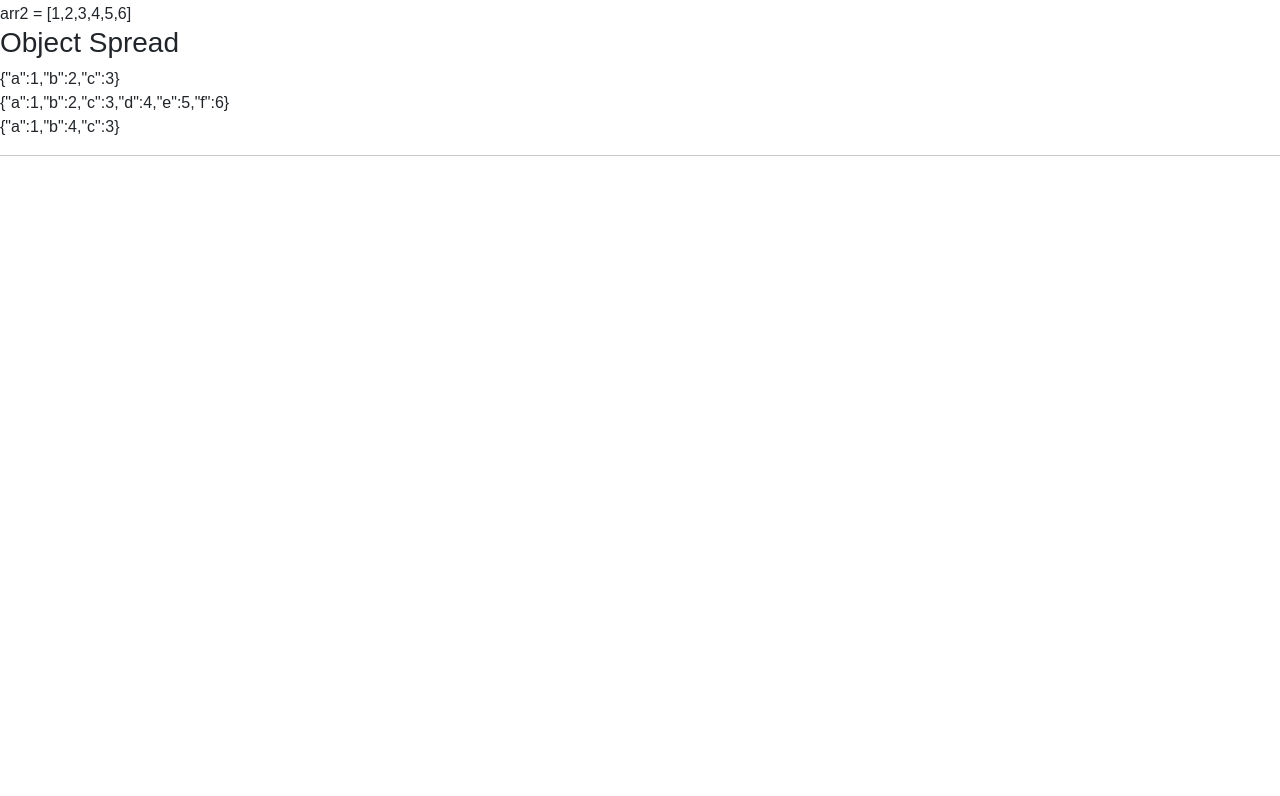
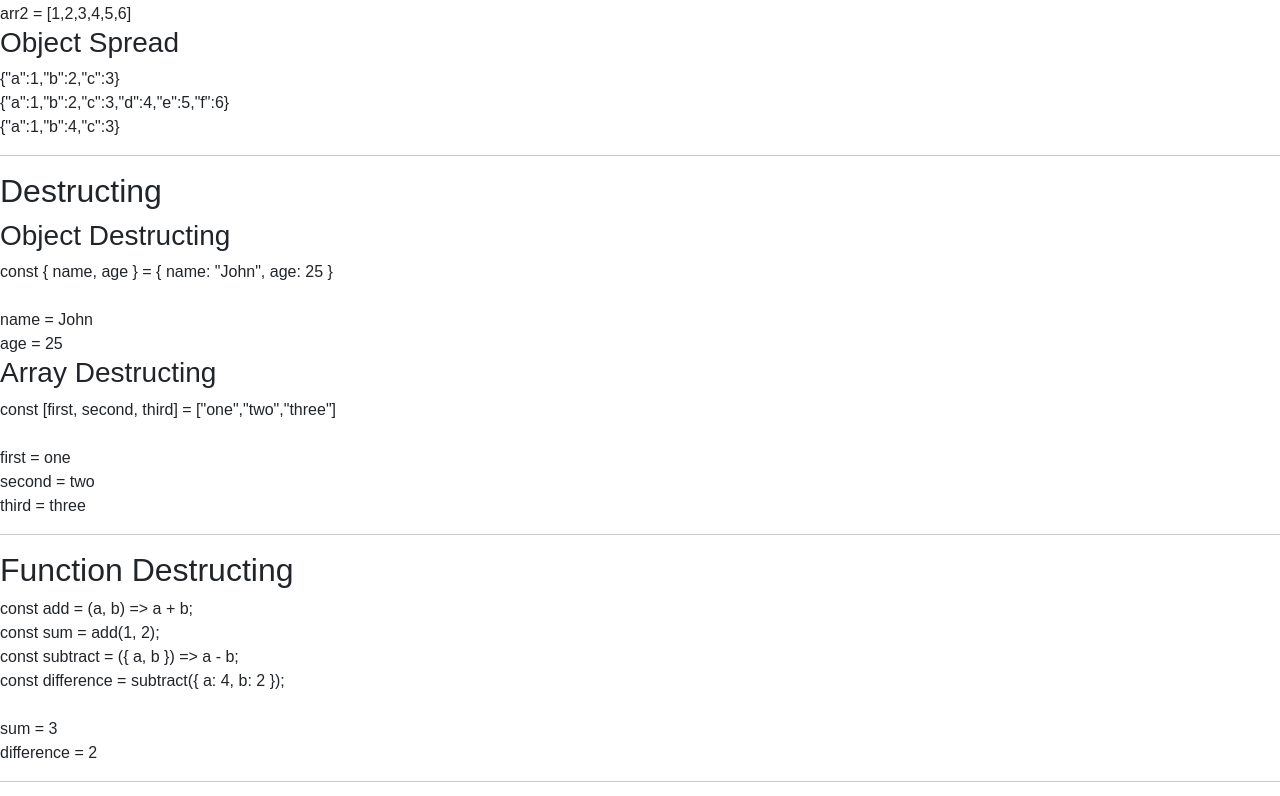
Before and after one commit to Dbarua21/wd-github, a React (Vite) app in the folder webdev/kambaz-react-web-app/: page /#/Labs/lab3 in a window 1280 px wide. Shown: the part 3779-4575 px from the top of the page. Before the commit the page ends 3951 px from the top, so only its background shows below. Built offline with nearby package versions, Linux system fonts and the light colour scheme.

Commit message:
Added Destructing and FunctionDestructing components to Lab3

```diff
--- /dev/null
+++ b/webdev/kambaz-react-web-app/src/Labs/Lab3/Destructing.tsx
@@ -0,0 +1,22 @@
+export default function Destructing() {
+    const person = { name: "John", age: 25 };
+    const { name, age } = person;
+
+    const numbers = ["one", "two", "three"];
+    const [first, second, third] = numbers;
+
+    return (
+      <div id="wd-destructing">
+        <h2>Destructing</h2>
+        <h3>Object Destructing</h3>
+        const &#123; name, age &#125; = &#123; name: "John", age: 25 &#125;<br /><br />
+        name = {name}<br />
+        age = {age}
+        <h3>Array Destructing</h3>
+        const [first, second, third] = ["one","two","three"]<br /><br />
+        first = {first}<br />
+        second = {second}<br />
+        third = {third}<hr />
+      </div>
+    );
+  }
--- /dev/null
+++ b/webdev/kambaz-react-web-app/src/Labs/Lab3/FunctionDestructing.tsx
@@ -0,0 +1,19 @@
+export default function FunctionDestructing() {
+    const add = (a: number, b: number) => a + b;
+    const sum = add(1, 2);
+
+    const subtract = ({ a, b }: { a: number; b: number }) => a - b;
+    const difference = subtract({ a: 4, b: 2 });
+
+    return (
+      <div id="wd-function-destructing">
+        <h2>Function Destructing</h2>
+        const add = (a, b) =&gt; a + b;<br />
+        const sum = add(1, 2);<br />
+        const subtract = (&#123; a, b &#125;) =&gt; a - b;<br />
+        const difference = subtract(&#123; a: 4, b: 2 &#125;);<br /><br />
+        sum = {sum}<br />
+        difference = {difference} <hr />
+      </div>
+    );
+  }
--- a/webdev/kambaz-react-web-app/src/Labs/Lab3/index.tsx
+++ b/webdev/kambaz-react-web-app/src/Labs/Lab3/index.tsx
@@ -4,10 +4,12 @@ import ArrowFunctions from "./ArrowFunctions";
 import BooleanVariables from "./BooleanVariables";
 import ConditionalOutputIfElse from "./ConditionalOutputIfElse";
 import ConditionalOutputInline from "./ConditionalOutputInline";
+import Destructing from "./Destructing";
 import FilterFunction from "./FilterFunction";
 import FindFunction from "./FindFunction";
 import FindIndex from "./FindIndex";
 import ForLoops from "./ForLoops";
+import FunctionDestructing from "./FunctionDestructing";
 import House from "./House";
 import IfElse from "./IfElse";
 import ImpliedReturn from "./ImpliedReturn";
@@ -49,6 +51,8 @@ export default function Lab3() {
       <House />
       <TodoList />
       <Spreading />
+      <Destructing />
+      <FunctionDestructing />
     </div>
   );
 }
```
